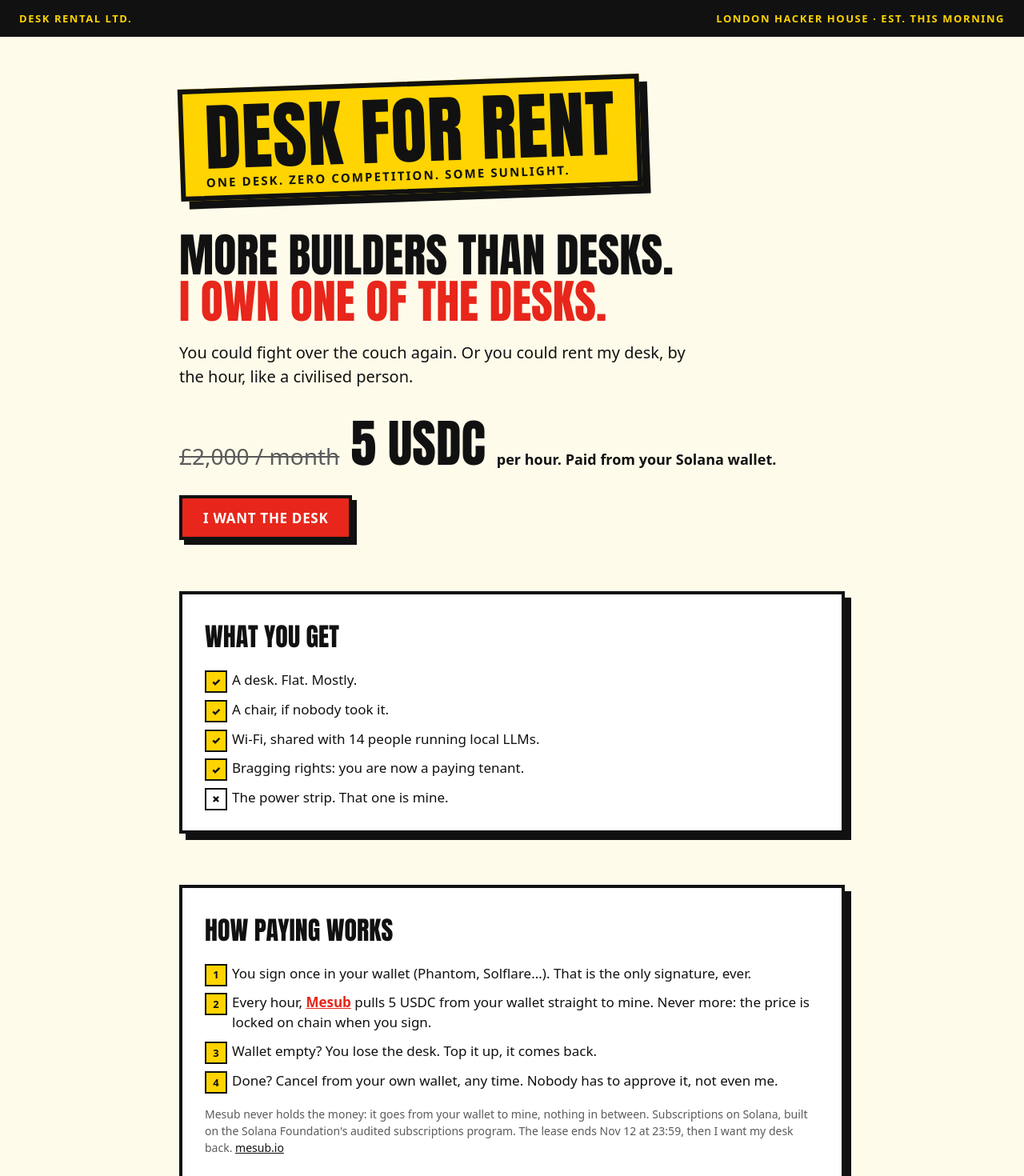
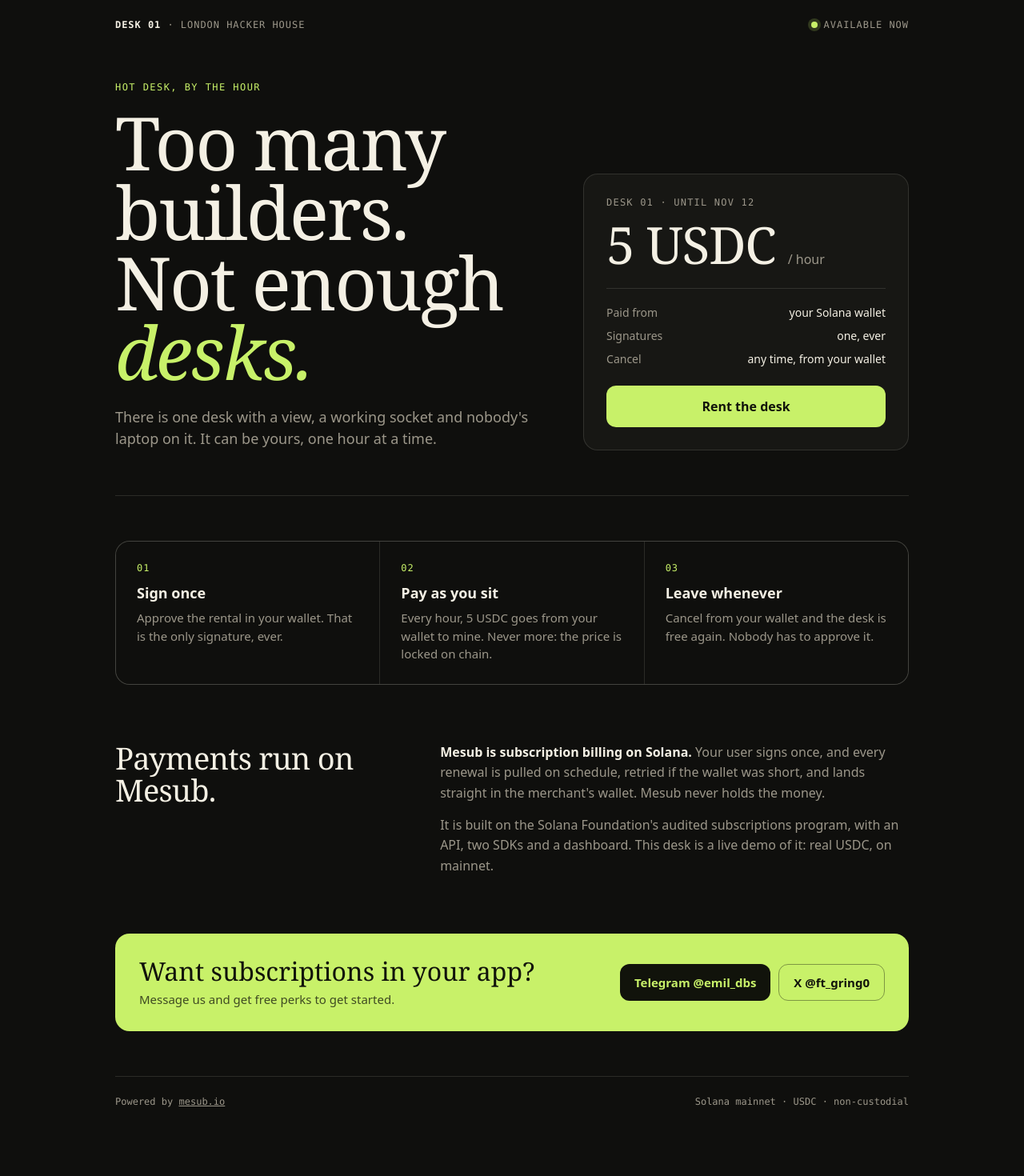
Before and after one commit to 8-1000-e/desk-HH-london, a Next.js app: page / in a window 1280 px wide. Shown: the top 1470 px of the page at 80% size. Built offline with nearby package versions, Linux system fonts and the light colour scheme; no server answers; what @mesub/react would draw is missing.

Commit message:
fix: clean dark design, lighter tone

```diff
--- a/app/globals.css
+++ b/app/globals.css
@@ -1,44 +1,52 @@
-:root{--bg:#fffbea;--ink:#111;--sign:#ffd400;--red:#e8261b;--muted:#5b5b5b}
+:root{--bg:#0f0f0d;--panel:#171714;--line:rgb(244 240 228 / 12%);--text:#f4f0e4;--muted:#9c978a;--accent:#c8f169}
 *{box-sizing:border-box}
-html,body{margin:0;background:var(--bg);color:var(--ink);font-family:ui-sans-serif,system-ui,-apple-system,"Segoe UI",sans-serif;-webkit-font-smoothing:antialiased}
-.bar{display:flex;justify-content:space-between;align-items:center;padding:14px 24px;background:var(--ink);color:var(--sign);font-weight:800;font-size:13px;letter-spacing:.12em;text-transform:uppercase}
-.bar a{color:var(--sign)}
-.wrap{max-width:880px;margin:0 auto;padding:56px 24px 72px}
-.sign{display:inline-block;background:var(--sign);color:var(--ink);border:6px solid var(--ink);padding:14px 26px 10px;font-family:Impact,"Arial Black",sans-serif;font-size:clamp(44px,9vw,92px);line-height:.9;letter-spacing:.01em;text-transform:uppercase;transform:rotate(-2deg);box-shadow:10px 10px 0 var(--ink)}
-.sign small{display:block;font-family:ui-sans-serif,system-ui,sans-serif;font-size:15px;font-weight:800;letter-spacing:.14em;margin-top:8px}
-h1{margin:48px 0 0;font-family:Impact,"Arial Black",sans-serif;font-weight:400;font-size:clamp(34px,6vw,58px);line-height:1;text-transform:uppercase}
-h1 em{font-style:normal;color:var(--red)}
-h2{margin:0 0 18px;font-family:Impact,"Arial Black",sans-serif;font-weight:400;font-size:32px;text-transform:uppercase}
-.lead{margin:20px 0 0;font-size:20px;line-height:1.5;max-width:640px}
-.price{display:flex;align-items:baseline;gap:14px;flex-wrap:wrap;margin:36px 0 0}
-.price s{font-size:28px;color:var(--muted)}
-.price b{font-family:Impact,"Arial Black",sans-serif;font-weight:400;font-size:64px;line-height:1}
-.price span{font-weight:700;font-size:18px}
-.actions{display:flex;flex-wrap:wrap;gap:14px;align-items:center;margin-top:30px}
-.btn,.actions [data-mesub-trigger],.actions button:not(.link){display:inline-flex;align-items:center;height:56px;padding:0 26px;border:4px solid var(--ink);border-radius:0;background:var(--red);color:#fff;font-weight:900;font-size:17px;letter-spacing:.04em;text-transform:uppercase;text-decoration:none;cursor:pointer;box-shadow:6px 6px 0 var(--ink);font-family:inherit}
-.btn.alt{background:#fff;color:var(--ink)}
-.btn:active{transform:translate(3px,3px);box-shadow:3px 3px 0 var(--ink)}
-.btn:focus-visible{outline:3px solid var(--red);outline-offset:4px}
-.who{display:flex;gap:12px;margin-top:18px;font-size:14px;color:var(--muted)}
+html,body{margin:0;background:var(--bg);color:var(--text);font-family:ui-sans-serif,system-ui,-apple-system,"Segoe UI",sans-serif;-webkit-font-smoothing:antialiased}
+a{color:inherit}
+.top{display:flex;justify-content:space-between;align-items:center;max-width:1040px;margin:0 auto;padding:24px;font-family:ui-monospace,"SF Mono",Menlo,monospace;font-size:12px;letter-spacing:.08em;text-transform:uppercase;color:var(--muted)}
+.top b{color:var(--text);font-weight:600}
+.live{display:inline-flex;align-items:center;gap:8px}
+.live i{width:8px;height:8px;border-radius:50%;background:var(--accent);box-shadow:0 0 0 4px rgb(200 241 105 / 18%)}
+.wrap{max-width:1040px;margin:0 auto;padding:40px 24px 80px}
+.hero{display:grid;grid-template-columns:1.3fr 1fr;gap:56px;align-items:end;padding-bottom:56px;border-bottom:1px solid var(--line)}
+.eyebrow{margin:0 0 18px;font-family:ui-monospace,"SF Mono",Menlo,monospace;font-size:12px;letter-spacing:.12em;text-transform:uppercase;color:var(--accent)}
+h1{margin:0;font-family:ui-serif,"New York",Georgia,serif;font-weight:400;font-size:clamp(46px,7.2vw,92px);line-height:.95;letter-spacing:-.025em}
+h1 em{font-style:italic;color:var(--accent)}
+.lead{margin:24px 0 0;font-size:18px;line-height:1.55;color:var(--muted);max-width:520px}
+.card{background:var(--panel);border:1px solid var(--line);border-radius:18px;padding:28px}
+.card .num{font-family:ui-monospace,"SF Mono",Menlo,monospace;font-size:12px;letter-spacing:.1em;color:var(--muted);text-transform:uppercase}
+.card .price{margin:14px 0 4px;font-family:ui-serif,"New York",Georgia,serif;font-size:64px;line-height:1;letter-spacing:-.02em}
+.card .price small{font-family:ui-sans-serif,system-ui,sans-serif;font-size:16px;color:var(--muted);letter-spacing:0}
+.card dl{display:grid;grid-template-columns:auto 1fr;gap:10px 16px;margin:22px 0 24px;padding-top:20px;border-top:1px solid var(--line);font-size:14px}
+.card dt{color:var(--muted)}.card dd{margin:0;text-align:right}
+.actions{display:flex;flex-direction:column;gap:10px}
+.btn,.actions button:not(.link){display:flex;justify-content:center;align-items:center;height:52px;padding:0 22px;border-radius:12px;border:1px solid transparent;background:var(--accent);color:#11130b;font-weight:650;font-size:16px;text-decoration:none;cursor:pointer;font-family:inherit;transition:background-color 150ms ease,border-color 150ms ease}
+.btn:hover,.actions button:not(.link):hover{background:#d8f98c}
+.btn.alt{background:transparent;color:var(--text);border-color:var(--line)}
+.btn.alt:hover{border-color:var(--text);background:transparent}
+.btn:focus-visible,.actions button:focus-visible{outline:2px solid var(--accent);outline-offset:3px}
+.who{display:flex;justify-content:space-between;gap:12px;margin-top:14px;font-size:13px;color:var(--muted)}
 .link{background:none;border:0;padding:0;font:inherit;color:var(--muted);text-decoration:underline;cursor:pointer}
-.box{margin-top:64px;border:4px solid var(--ink);background:#fff;padding:28px;box-shadow:8px 8px 0 var(--ink)}
-.list{margin:0;padding:0;list-style:none;display:grid;gap:12px;font-size:17px;line-height:1.45}
-.list li{padding-left:34px;position:relative}
-.list li::before{content:attr(data-n);position:absolute;left:0;top:0;width:24px;height:24px;background:var(--sign);border:2px solid var(--ink);font-weight:900;font-size:13px;display:grid;place-items:center}
-.perks li::before{content:"✓"}
-.perks li.no::before{content:"✗";background:#fff}
-.fine{margin-top:18px;font-size:14px;color:var(--muted);line-height:1.5}
-.fine a{color:var(--ink)}
-.reviews{display:grid;gap:14px;grid-template-columns:repeat(auto-fit,minmax(240px,1fr))}
-.review{border:3px solid var(--ink);background:var(--bg);padding:16px;font-size:15px;line-height:1.45}
-.review b{display:block;color:var(--red);letter-spacing:.1em;margin-bottom:6px}
-.review i{display:block;margin-top:8px;font-style:normal;color:var(--muted);font-size:13px}
-.login{display:flex;gap:14px;flex-wrap:wrap;margin-top:32px}
-.login input{height:56px;padding:0 16px;border:4px solid var(--ink);border-radius:0;font-size:18px;font-family:inherit;min-width:260px;background:#fff}
-.login input:focus{outline:3px solid var(--red);outline-offset:2px}
-.foot{margin-top:72px;font-size:13px;color:var(--muted)}
-.foot a{color:var(--ink)}
-@media (max-width:600px){.sign{box-shadow:6px 6px 0 var(--ink)}.price b{font-size:52px}}
-.list a{color:var(--red);font-weight:700}
-.pitch{background:var(--sign)}
-.pitch .lead{margin-top:0}
+.grid{display:grid;grid-template-columns:repeat(3,1fr);gap:1px;background:var(--line);border:1px solid var(--line);border-radius:18px;overflow:hidden;margin-top:56px}
+.cell{background:var(--bg);padding:26px}
+.cell .k{font-family:ui-monospace,"SF Mono",Menlo,monospace;font-size:12px;color:var(--accent);letter-spacing:.08em}
+.cell h3{margin:12px 0 8px;font-size:18px;font-weight:600}
+.cell p{margin:0;color:var(--muted);font-size:15px;line-height:1.5}
+.section{margin-top:72px;display:grid;grid-template-columns:1fr 1.6fr;gap:40px}
+.section h2{margin:0;font-family:ui-serif,"New York",Georgia,serif;font-weight:400;font-size:38px;line-height:1.05;letter-spacing:-.02em}
+.section p{margin:0;color:var(--muted);font-size:16px;line-height:1.6}
+.section p + p{margin-top:14px}
+.section strong{color:var(--text);font-weight:600}
+.pitch{margin-top:72px;display:flex;justify-content:space-between;align-items:center;gap:24px;flex-wrap:wrap;padding:30px;border-radius:18px;background:var(--accent);color:#11130b}
+.pitch h2{margin:0;font-family:ui-serif,"New York",Georgia,serif;font-weight:400;font-size:32px;line-height:1.05}
+.pitch p{margin:8px 0 0;font-size:15px;opacity:.75}
+.pitch .row{display:flex;gap:10px;flex-wrap:wrap}
+.pitch a{display:inline-flex;align-items:center;height:46px;padding:0 18px;border-radius:12px;background:#11130b;color:var(--accent);font-weight:650;text-decoration:none;font-size:15px}
+.pitch a.alt{background:transparent;color:#11130b;border:1px solid rgb(17 19 11 / 40%)}
+.foot{margin-top:56px;padding-top:24px;border-top:1px solid var(--line);display:flex;justify-content:space-between;gap:16px;flex-wrap:wrap;font-family:ui-monospace,"SF Mono",Menlo,monospace;font-size:12px;color:var(--muted)}
+.login{display:flex;gap:10px;margin-top:32px;flex-wrap:wrap;max-width:520px}
+.login input{flex:1;min-width:220px;height:52px;padding:0 16px;border-radius:12px;border:1px solid var(--line);background:var(--panel);color:var(--text);font-size:16px;font-family:inherit}
+.login input:focus{outline:2px solid var(--accent);outline-offset:2px}
+.login .btn{width:auto}
+.solo{max-width:640px}
+.solo .actions{flex-direction:row;margin-top:32px}
+@media (max-width:820px){.hero,.section{grid-template-columns:1fr;gap:32px}.grid{grid-template-columns:1fr}}
--- a/app/layout.tsx
+++ b/app/layout.tsx
@@ -3,7 +3,7 @@ import { MesubRoot } from "@/components/mesub-root";
 import "./globals.css";
 
 export const metadata: Metadata = {
-  title: "Desk for rent",
+  title: "Desk 01, London",
   description: "Rent a desk at the London hacker house",
 };
 
--- a/app/page.tsx
+++ b/app/page.tsx
@@ -10,15 +10,25 @@ export default async function Home() {
     const session = await getSession();
     return (
         <>
-            <div className="bar"><span>Desk Rental Ltd.</span><span>London hacker house · est. this morning</span></div>
+            <header className="top">
+                <span><b>Desk 01</b> · London hacker house</span>
+                <span className="live"><i />Available now</span>
+            </header>
             <main className="wrap">
-                <div className="sign">Desk for rent<small>One desk. Zero competition. Some sunlight.</small></div>
-
-                <h1>More builders than desks.<br /><em>I own one of the desks.</em></h1>
-                <p className="lead">You could fight over the couch again. Or you could rent my desk, by the hour, like a civilised person.</p>
-
-                <div className="price"><s>£2,000 / month</s><b>5 USDC</b><span>per hour. Paid from your Solana wallet.</span></div>
-
+                <section className="hero">
+                    <div>
+                        <p className="eyebrow">Hot desk, by the hour</p>
+                        <h1>Too many builders.<br />Not enough <em>desks.</em></h1>
+                        <p className="lead">There is one desk with a view, a working socket and nobody&apos;s laptop on it. It can be yours, one hour at a time.</p>
+                    </div>
+                    <aside className="card">
+                        <div className="num">Desk 01 · until Nov 12</div>
+                        <div className="price">5 USDC <small>/ hour</small></div>
+                        <dl>
+                            <dt>Paid from</dt><dd>your Solana wallet</dd>
+                            <dt>Signatures</dt><dd>one, ever</dd>
+                            <dt>Cancel</dt><dd>any time, from your wallet</dd>
+                        </dl>
                         {session ? (
                             <>
                                 <div className="actions">
@@ -31,51 +41,40 @@ export default async function Home() {
                                 </form>
                             </>
                         ) : (
-                    <div className="actions"><Link className="btn" href="/login">I want the desk</Link></div>
+                            <div className="actions"><Link className="btn" href="/login">Rent the desk</Link></div>
                         )}
-
-                <section className="box">
-                    <h2>What you get</h2>
-                    <ul className="list perks">
-                        <li data-n="">A desk. Flat. Mostly.</li>
-                        <li data-n="">A chair, if nobody took it.</li>
-                        <li data-n="">Wi-Fi, shared with 14 people running local LLMs.</li>
-                        <li data-n="">Bragging rights: you are now a paying tenant.</li>
-                        <li className="no" data-n="">The power strip. That one is mine.</li>
-                    </ul>
+                    </aside>
                 </section>
 
-                <section className="box">
-                    <h2>How paying works</h2>
-                    <ul className="list">
-                        <li data-n="1">You sign once in your wallet (Phantom, Solflare...). That is the only signature, ever.</li>
-                        <li data-n="2">Every hour, <a href="https://mesub.io">Mesub</a> pulls 5 USDC from your wallet straight to mine. Never more: the price is locked on chain when you sign.</li>
-                        <li data-n="3">Wallet empty? You lose the desk. Top it up, it comes back.</li>
-                        <li data-n="4">Done? Cancel from your own wallet, any time. Nobody has to approve it, not even me.</li>
-                    </ul>
-                    <p className="fine">Mesub never holds the money: it goes from your wallet to mine, nothing in between. Subscriptions on Solana, built on the Solana Foundation&apos;s audited subscriptions program. The lease ends Nov 12 at 23:59, then I want my desk back. <a href="https://mesub.io">mesub.io</a></p>
-                </section>
+                <div className="grid">
+                    <div className="cell"><div className="k">01</div><h3>Sign once</h3><p>Approve the rental in your wallet. That is the only signature, ever.</p></div>
+                    <div className="cell"><div className="k">02</div><h3>Pay as you sit</h3><p>Every hour, 5 USDC goes from your wallet to mine. Never more: the price is locked on chain.</p></div>
+                    <div className="cell"><div className="k">03</div><h3>Leave whenever</h3><p>Cancel from your wallet and the desk is free again. Nobody has to approve it.</p></div>
+                </div>
 
-                <section className="box">
-                    <h2>Reviews</h2>
-                    <div className="reviews">
-                        <div className="review"><b>★★★★★</b>&quot;Best desk I own.&quot;<i>the landlord</i></div>
-                        <div className="review"><b>★★★★★</b>&quot;I signed once and now I pay every hour. I have never felt so alive.&quot;<i>a tenant, probably</i></div>
-                        <div className="review"><b>★☆☆☆☆</b>&quot;Wanted the couch.&quot;<i>the guy on the couch</i></div>
-                    </div>
-                    <p className="fine">Reviews written by the landlord. Obviously.</p>
-                </section>
-
-                <section className="box pitch">
-                    <h2>Want this in your own app?</h2>
-                    <p className="lead">Same thing for your product: users sign once, you get paid every month (or every hour, we don&apos;t judge). Ping us and you get free perks to start.</p>
-                    <div className="actions">
-                        <a className="btn" href="https://t.me/emil_dbs">Telegram @emil_dbs</a>
-                        <a className="btn alt" href="https://x.com/ft_gring0">X @ft_gring0</a>
+                <section className="section">
+                    <h2>Payments run on Mesub.</h2>
+                    <div>
+                        <p><strong>Mesub is subscription billing on Solana.</strong> Your user signs once, and every renewal is pulled on schedule, retried if the wallet was short, and lands straight in the merchant&apos;s wallet. Mesub never holds the money.</p>
+                        <p>It is built on the Solana Foundation&apos;s audited subscriptions program, with an API, two SDKs and a dashboard. This desk is a live demo of it: real USDC, on mainnet.</p>
                     </div>
                 </section>
 
-                <p className="foot">Payments by <a href="https://mesub.io">Mesub</a>. Real USDC on Solana mainnet. No refunds, the money is already in my wallet (that is the point).</p>
+                <section className="pitch">
+                    <div>
+                        <h2>Want subscriptions in your app?</h2>
+                        <p>Message us and get free perks to get started.</p>
+                    </div>
+                    <div className="row">
+                        <a href="https://t.me/emil_dbs">Telegram @emil_dbs</a>
+                        <a className="alt" href="https://x.com/ft_gring0">X @ft_gring0</a>
+                    </div>
+                </section>
+
+                <footer className="foot">
+                    <span>Powered by <a href="https://mesub.io">mesub.io</a></span>
+                    <span>Solana mainnet · USDC · non-custodial</span>
+                </footer>
             </main>
         </>
     );
--- a/components/desk-buttons.tsx
+++ b/components/desk-buttons.tsx
@@ -7,11 +7,11 @@ export function RentDesk() {
     const router = useRouter();
     return (
         <SubscribeButton plan="desk" onSubscribed={() => router.push('/desk')}>
-            Rent the desk
+            Rent this desk
         </SubscribeButton>
     );
 }
 
 export function ManageDesk() {
-    return <ManageButton plan="desk">Manage my lease</ManageButton>;
+    return <ManageButton plan="desk">Manage my rental</ManageButton>;
 }
```
Also changed, not shown: app/desk/page.tsx (+10 -7 lines), app/login/page.tsx (+5 -5 lines). Lines whose indentation alone changed are shown as unchanged.
